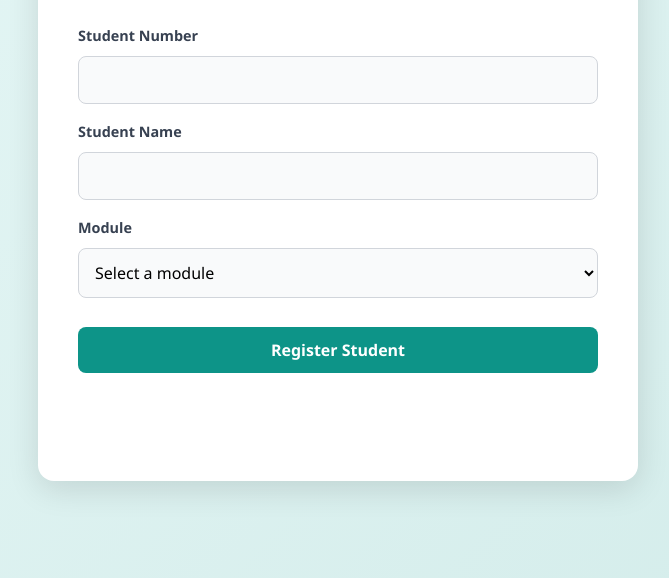
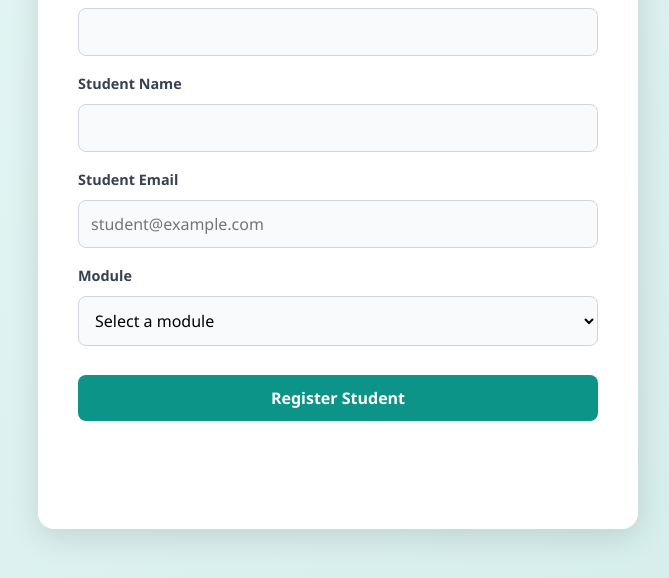
Before and after one commit to matamela-m/student-registration-system, a plain HTML site: page index.html in a window 1280 px wide. Shown: the part 222-800 px from the top of the page, without its empty margins (302-971 px from the left). Drawn offline with Linux system fonts and the light colour scheme.

Commit message:
Add student email field to registration form

```diff
--- a/index.html
+++ b/index.html
@@ -16,6 +16,14 @@ content="width=device-width, initial-scale=1.0">
 <input id="studentNumber" type="text" required>
 <label for="studentName">Student Name</label>
 <input id="studentName" type="text" required>
+<label for="studentEmail">Student Email</label>
+<input
+    id="studentEmail"
+    name="studentEmail"
+    type="email"
+    placeholder="student@example.com"
+    required
+>
 <label for="module">Module</label>
 <select id="module" required>
 <option value="">Select a module</option>
```
